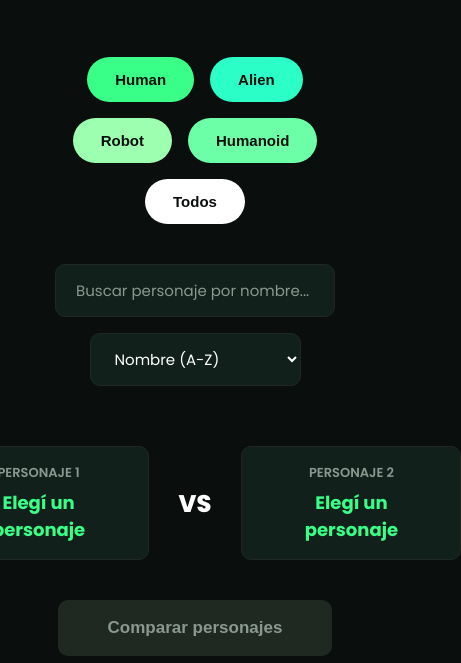
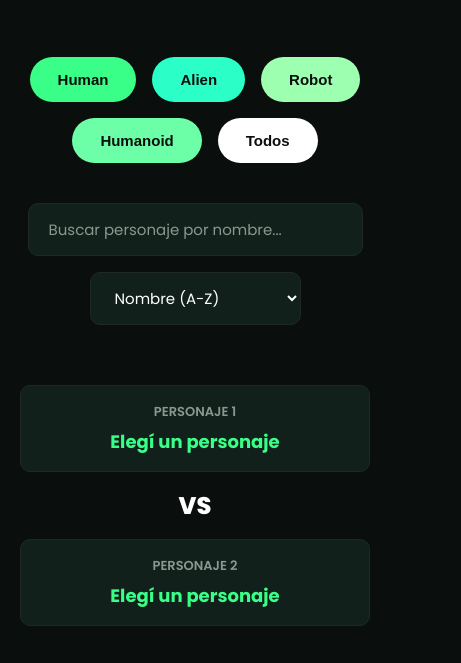
Before and after one commit to Milagrosd16/comparador-rick, a website built with Vite: page comparar.html in a window 390 px wide. Shown: the part 358-1021 px from the top of the page, 461 px wide, since content can reach past the window. Built offline with nearby package versions, Linux system fonts and the light colour scheme; no server answers.

Commit message:
Agrego contenedor para centrar la pagina de comparar

```diff
--- a/comparar.html
+++ b/comparar.html
@@ -10,6 +10,7 @@
     <title>Comparar personajes</title>
 </head>
 <body>
+  <div class="container">
 
   <header class="h-comparar">
     <a href="index.html" class="volver">← Volver</a>
@@ -50,7 +51,7 @@
   <p id="mensaje" class="mensaje"></p>
 
   <section class="grilla-personajes" id="grillaPersonajes"></section>
-  <section class="resultado-comparacion" id="resultadoComparacion"></section>
+  <section class="resultado-comparacion" id="resultadoComparacion"></section></div>
   <script type="module" src="./src/comparar.js"></script>
 </body>
 </html>
--- a/src/compararstyle.css
+++ b/src/compararstyle.css
@@ -6,6 +6,11 @@
 body {
   background-color: #0a0e0c;
   font-family: 'Poppins', sans-serif;
+}
+
+.container {
+  max-width: 1400px;
+  margin: 0 auto;
 }
 
 /* HEADER*/
@@ -282,10 +287,26 @@ body {
 }
 
 
-/*RESPONSIVE-pantallas chicas*/
+/*RESPONSIVE*/
 
-@media (max-width: 900px) {
+@media (max-width: 900px) {.seleccion-actual {
+    flex-direction: column;
+    gap: 16px;
+  }
+  .slot-seleccion {
+    min-width: auto;
+    width: 100%;
+  }
+
   .grilla-personajes {
     grid-template-columns: repeat(2, 1fr);
   }
+
+  .filtros-especie {padding: 20px 20px;
+  }
+
+
+  .controles {
+    padding: 20px 20px 40px;
+  }
 }
```
Also changed, not shown: src/style.css (+6 -2 lines).
